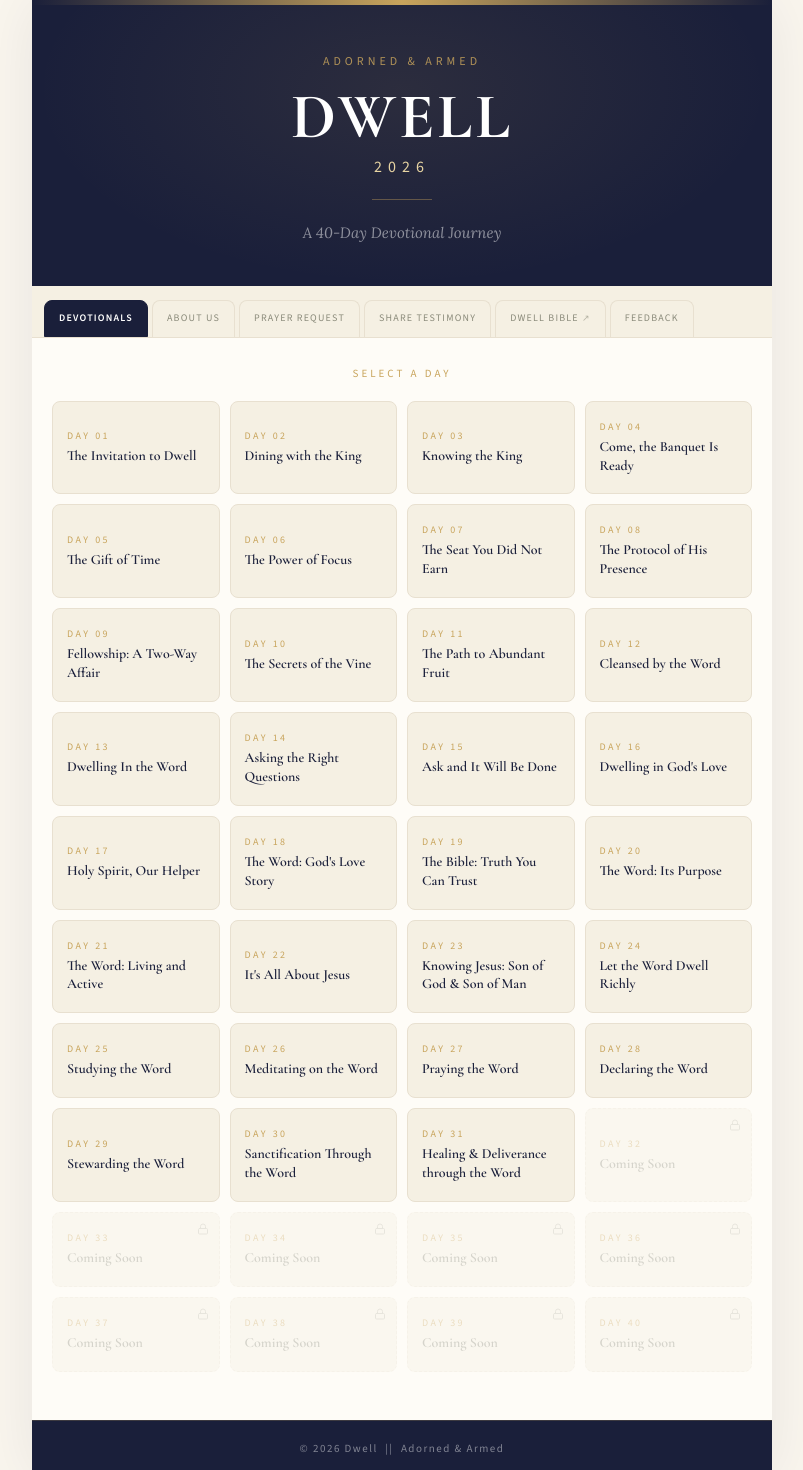
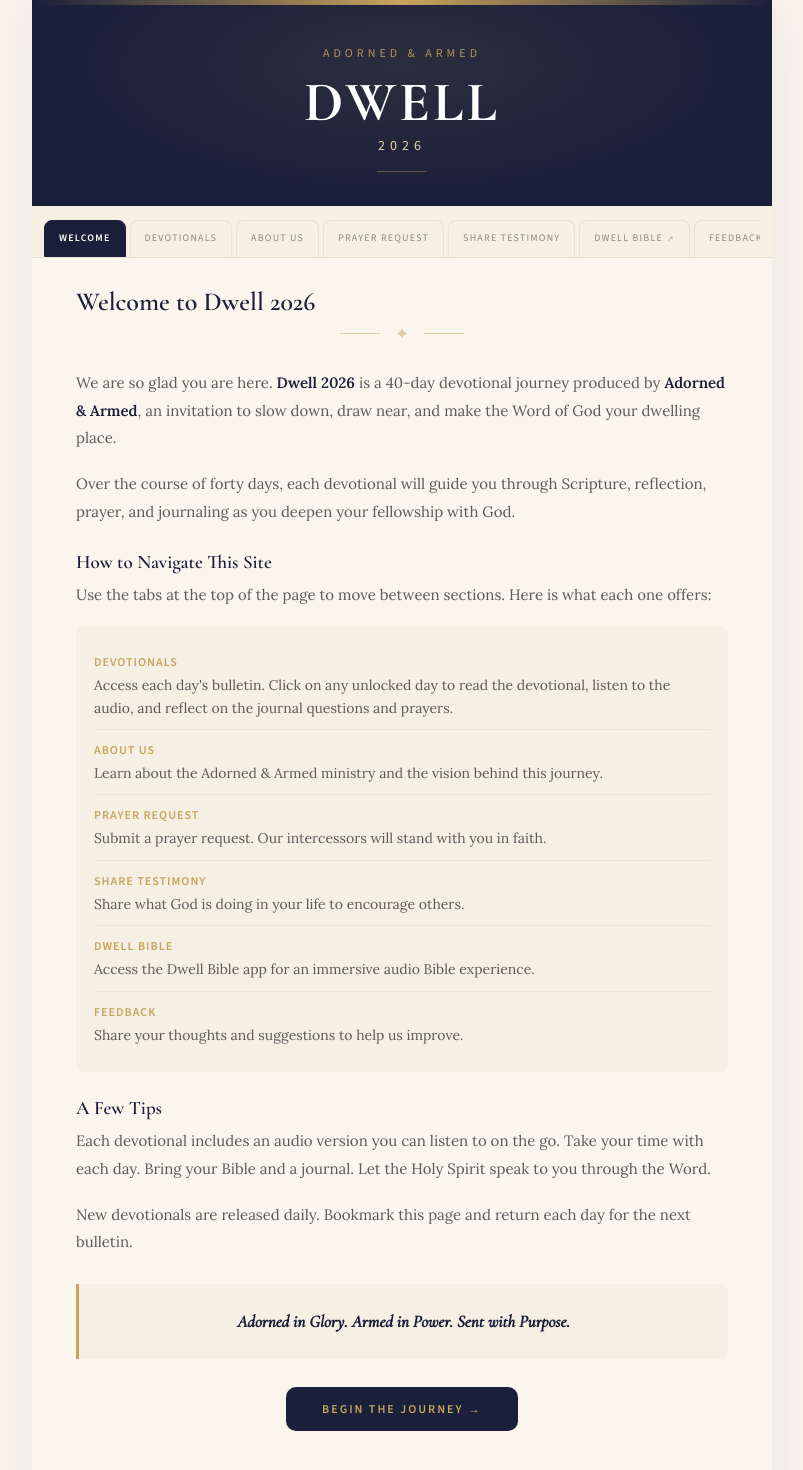
Before and after one commit to Norgeek/dwell-2026, a React (Vite) app: page / in a window 1280 px wide. Shown: the top 1470 px of the page, without its empty margins (238-1041 px from the left). Built offline with nearby package versions, Linux system fonts and the light colour scheme.

Commit message:
Add files via upload

```diff
--- a/src/App.jsx
+++ b/src/App.jsx
@@ -1993,36 +1993,89 @@ function FeedbackForm() {
 // ══════════════════════════════════════════════════════════
 // LANDING PAGE
 // ══════════════════════════════════════════════════════════
-function Landing({ onDay }) {
-  const [tab, setTab] = useState("days");
-  const [hov, setHov] = useState(null);
+
+// ── SHARED HERO + TABS ──
+function HeroAndTabs({ tab, setTab }) {
   const tabs = [
-    { id: "days", l: "Devotionals" }, { id: "about", l: "About Us" },
+    { id: "welcome", l: "Welcome" }, { id: "days", l: "Devotionals" }, { id: "about", l: "About Us" },
     { id: "prayer", l: "Prayer Request" }, { id: "testimony", l: "Share Testimony" },
     { id: "dwell", l: "Dwell Bible" }, { id: "feedback", l: "Feedback" },
   ];
+  return <>
+    <Bar />
+    <div style={{ background: C.navy, padding: "40px 24px 34px", textAlign: "center", position: "relative", overflow: "hidden" }}>
+      <div style={{ position: "absolute", inset: 0, background: "radial-gradient(ellipse at 50% 30%, rgba(200,164,92,0.1) 0%, transparent 70%)", pointerEvents: "none" }} />
+      <div style={{ ...ff("s", 300, 12), letterSpacing: 4, textTransform: "uppercase", color: C.gold, marginBottom: 12, position: "relative", opacity: 0.85 }}>{S.name}</div>
+      <h1 style={{ ...ff("d", 700, "clamp(36px,7vw,56px)"), lineHeight: 1.05, color: "#fff", marginBottom: 4, position: "relative", letterSpacing: 3, textTransform: "uppercase", cursor: "pointer" }} onClick={() => setTab("welcome")}>{S.theme}</h1>
+      <div style={{ ...ff("s", 400, 14), letterSpacing: 5, textTransform: "uppercase", color: C.softGold, marginBottom: 16, position: "relative" }}>{S.year}</div>
+      <div style={{ width: 50, height: 1, background: C.gold, margin: "0 auto", opacity: 0.4, position: "relative" }} />
+    </div>
+    <div style={{ background: C.cream, padding: "14px 12px 0", borderBottom: "1px solid " + C.border, position: "sticky", top: 0, zIndex: 10 }}>
+      <div style={{ display: "flex", gap: 4, overflowX: "auto" }}>
+        {tabs.map(t => <button key={t.id} onClick={() => { if (t.id === "dwell") { window.open("https://get.dwellbible.com/aa/?utm_campaign=partnerships&utm_content=&utm_medium=podcast&utm_source=adorned_and_armed&utm_term=", "_blank"); return; } setTab(t.id); }} style={{ flex: "0 0 auto", padding: "10px 14px 12px", background: tab === t.id ? C.navy : "transparent", border: tab === t.id ? "1px solid " + C.navy : "1px solid " + C.border, borderBottom: tab === t.id ? "1px solid " + C.navy : "none", borderRadius: "8px 8px 0 0", cursor: "pointer", ...ff("s", tab === t.id ? 600 : 400, 10), letterSpacing: 1.2, textTransform: "uppercase", color: tab === t.id ? "#fff" : C.muted, transition: "all 0.2s", whiteSpace: "nowrap" }}>{t.id === "dwell" ? <>{t.l} <span style={{ fontSize: 9, verticalAlign: "middle", opacity: 0.6 }}>&#8599;</span></> : t.l}</button>)}
+      </div>
+    </div>
+  </>;
+}
+
+// ── DAY NAVIGATION BAR ──
+function DayNav({ d, onBack, onNav }) {
+  const prev = DAYS.slice().reverse().find(x => x.day < d.day);
+  const next = DAYS.find(x => x.day > d.day);
+  const nb = { background: "none", border: "none", cursor: "pointer", ...ff("s", 400, 13), letterSpacing: 1, textTransform: "uppercase", color: C.gold };
+  return <div style={{ padding: "14px 28px", display: "flex", justifyContent: "space-between", alignItems: "center", background: C.cream, borderTop: "1px solid " + C.border, borderBottom: "1px solid " + C.border }}>
+    {prev ? <button onClick={() => onNav(prev.day)} style={nb}>&larr; Day {String(prev.day).padStart(2, "0")}</button> : <div />}
+    <button onClick={onBack} style={nb}>All Days</button>
+    {next ? <button onClick={() => onNav(next.day)} style={nb}>Day {String(next.day).padStart(2, "0")} &rarr;</button> : <div />}
+  </div>;
+}
+
+// ── WELCOME PAGE ──
+function WelcomePage({ onStart }) {
+  const p = { ...ff("b", 400, 15), lineHeight: 1.85, color: C.sec, marginBottom: 18 };
+  const h3 = { ...ff("d", 600, 19), color: C.navy, marginBottom: 8, marginTop: 24 };
+  return <div style={{ padding: "28px 24px 40px" }}>
+    <div style={{ ...ff("d", 600, 26), color: C.navy, marginBottom: 6 }}>Welcome to {S.theme} {S.year}</div>
+    <Orn s={{ marginBottom: 24 }} />
+    <p style={p}>We are so glad you are here. <strong style={{ color: C.navy }}>{S.theme} {S.year}</strong> is a 40-day devotional journey produced by <strong style={{ color: C.navy }}>{S.name}</strong>, an invitation to slow down, draw near, and make the Word of God your dwelling place.</p>
+    <p style={p}>Over the course of forty days, each devotional will guide you through Scripture, reflection, prayer, and journaling as you deepen your fellowship with God.</p>
+    <div style={h3}>How to Navigate This Site</div>
+    <p style={p}>Use the tabs at the top of the page to move between sections. Here is what each one offers:</p>
+    <div style={{ padding: "16px 18px", background: C.cream, borderRadius: 8, marginBottom: 16 }}>
+      {[
+        { t: "Devotionals", d: "Access each day's bulletin. Click on any unlocked day to read the devotional, listen to the audio, and reflect on the journal questions and prayers." },
+        { t: "About Us", d: "Learn about the Adorned & Armed ministry and the vision behind this journey." },
+        { t: "Prayer Request", d: "Submit a prayer request. Our intercessors will stand with you in faith." },
+        { t: "Share Testimony", d: "Share what God is doing in your life to encourage others." },
+        { t: "Dwell Bible", d: "Access the Dwell Bible app for an immersive audio Bible experience." },
+        { t: "Feedback", d: "Share your thoughts and suggestions to help us improve." },
+      ].map((item, i) => <div key={i} style={{ padding: "10px 0", borderBottom: i < 5 ? "1px solid rgba(200,164,92,0.15)" : "none" }}>
+        <span style={{ ...ff("s", 600, 12), color: C.gold, textTransform: "uppercase", letterSpacing: 1 }}>{item.t}</span>
+        <div style={{ ...ff("b", 400, 14), color: C.sec, marginTop: 4, lineHeight: 1.6 }}>{item.d}</div>
+      </div>)}
+    </div>
+    <div style={h3}>A Few Tips</div>
+    <p style={p}>Each devotional includes an audio version you can listen to on the go. Take your time with each day. Bring your Bible and a journal. Let the Holy Spirit speak to you through the Word.</p>
+    <p style={p}>New devotionals are released daily. Bookmark this page and return each day for the next bulletin.</p>
+    <div style={{ margin: "28px 0", padding: "24px 20px", background: C.cream, borderLeft: "3px solid " + C.gold, borderRadius: "0 8px 8px 0", textAlign: "center" }}>
+      <div style={{ ...ff("d", 600, 17), fontStyle: "italic", lineHeight: 1.6, color: C.navy }}>Adorned in Glory. Armed in Power. Sent with Purpose.</div>
+    </div>
+    <div style={{ textAlign: "center", marginTop: 28 }}>
+      <button onClick={onStart} style={{ padding: "14px 36px", background: C.navy, color: C.gold, border: "none", borderRadius: 10, ...ff("s", 700, 12), letterSpacing: 2, textTransform: "uppercase", cursor: "pointer" }}>Begin the Journey &rarr;</button>
+    </div>
+  </div>;
+}
+
+// ── LANDING CONTENT ──
+function LandingContent({ tab, setTab, onDay }) {
+  const [hov, setHov] = useState(null);
   const h2 = { ...ff("d", 600, 24), color: C.navy, marginBottom: 6 };
   const p = { ...ff("b", 400, 15), lineHeight: 1.85, color: C.sec, marginBottom: 20 };
   const h3 = { ...ff("d", 600, 20), color: C.navy, marginBottom: 8, marginTop: 28 };
 
-  return <div style={{ background: C.white, minHeight: "100vh" }}>
-    <Bar />
-    <div style={{ background: C.navy, padding: "48px 24px 40px", textAlign: "center", position: "relative", overflow: "hidden" }}>
-      <div style={{ position: "absolute", inset: 0, background: "radial-gradient(ellipse at 50% 30%, rgba(200,164,92,0.1) 0%, transparent 70%)", pointerEvents: "none" }} />
-      <div style={{ ...ff("s", 300, 12), letterSpacing: 4, textTransform: "uppercase", color: C.gold, marginBottom: 14, position: "relative", opacity: 0.85 }}>{S.name}</div>
-      <h1 style={{ ...ff("d", 700, "clamp(42px,8vw,64px)"), lineHeight: 1.05, color: "#fff", marginBottom: 6, position: "relative", letterSpacing: 3, textTransform: "uppercase" }}>{S.theme}</h1>
-      <div style={{ ...ff("s", 400, 16), letterSpacing: 6, textTransform: "uppercase", color: C.softGold, marginBottom: 22, position: "relative" }}>{S.year}</div>
-      <div style={{ width: 60, height: 1, background: C.gold, margin: "0 auto 20px", opacity: 0.4, position: "relative" }} />
-      <p style={{ ...ff("b", 400, 15), fontStyle: "italic", lineHeight: 1.7, color: "rgba(255,255,255,0.50)", maxWidth: 480, margin: "0 auto", position: "relative" }}>A 40-Day Devotional Journey</p>
-    </div>
-
-    <div style={{ background: C.cream, padding: "14px 12px 0", borderBottom: "1px solid " + C.border }}>
-      <div style={{ display: "flex", gap: 4, overflowX: "auto" }}>
-        {tabs.map(t => <button key={t.id} onClick={() => { if (t.id === "dwell") { window.open("https://get.dwellbible.com/aa/?utm_campaign=partnerships&utm_content=&utm_medium=podcast&utm_source=adorned_and_armed&utm_term=", "_blank"); return; } setTab(t.id); }} style={{ flex: "0 0 auto", padding: "10px 14px 12px", background: tab === t.id ? C.navy : "transparent", border: tab === t.id ? "1px solid " + C.navy : "1px solid " + C.border, borderBottom: tab === t.id ? "1px solid " + C.navy : "none", borderRadius: "8px 8px 0 0", cursor: "pointer", ...ff("s", tab === t.id ? 600 : 400, 10), letterSpacing: 1.2, textTransform: "uppercase", color: tab === t.id ? "#fff" : C.muted, transition: "all 0.2s", whiteSpace: "nowrap" }}>{t.id === "dwell" ? <>{t.l} <span style={{ fontSize: 9, verticalAlign: "middle", opacity: 0.6 }}>&#8599;</span></> : t.l}</button>)}
-      </div>
-    </div>
-
-    <div style={{ padding: "0 20px 48px", maxWidth: 760, margin: "0 auto" }}>
+  return <div style={{ padding: "0 20px 48px", maxWidth: 760, margin: "0 auto" }}>
+    {tab === "welcome" && <WelcomePage onStart={() => setTab("days")} />}
+
     {tab === "days" && <><div style={{ ...ff("s", 500, 11), letterSpacing: 3, textTransform: "uppercase", color: C.gold, margin: "28px 0 20px", textAlign: "center" }}>Select a Day</div>
       <div style={{ display: "grid", gridTemplateColumns: "repeat(auto-fill, minmax(150px, 1fr))", gap: 10 }}>
         {ALL.map(d => { const ih = hov === d.day && d.pub; return <button key={d.day} onClick={() => d.pub && onDay(d.day)} onMouseEnter={() => setHov(d.day)} onMouseLeave={() => setHov(null)} style={{ display: "block", width: "100%", padding: "18px 14px", textAlign: "left", background: ih ? C.navy : C.cream, border: "1px " + (d.pub ? "solid" : "dashed") + " " + (ih ? C.navy : C.border), borderRadius: 8, cursor: d.pub ? "pointer" : "default", opacity: d.pub ? 1 : 0.35, transform: ih ? "translateY(-2px)" : "none", boxShadow: ih ? "0 8px 24px rgba(26,31,58,0.15)" : "none", transition: "all 0.25s", position: "relative" }}>
@@ -2056,11 +2109,9 @@ function Landing({ onDay }) {
 
     {tab === "feedback" && <div style={{ padding: "28px 8px 0" }}>
       <div style={h2}>Share Your Feedback</div><Orn s={{ marginBottom: 24 }} />
-        <p style={p}>Help us grow. Your honest feedback shapes how we serve this community. Whether it is about the devotional content, the website experience, or ideas for the future, we want to hear from you.</p>
+      <p style={p}>Your feedback helps us serve you better. Whether it is about the devotionals, the app, or anything else, we value your thoughts and suggestions.</p>
       <FeedbackForm />
     </div>}
-    </div>
-    <Ft /><Bar h={4} />
   </div>;
 }
 
@@ -2068,13 +2119,10 @@ function Landing({ onDay }) {
 function DayPg({ d, onBack, onNav }) {
   const ref = useRef(null);
   useEffect(() => { ref.current?.scrollIntoView({ behavior: "smooth" }); }, [d.day]);
-  const prev = DAYS.slice().reverse().find(x => x.day < d.day);
-  const next = DAYS.find(x => x.day > d.day);
   const ps = { ...ff("b", 400, 16), lineHeight: 1.85, color: C.text, marginBottom: 22, textAlign: "justify", hyphens: "auto" };
-  const nb = { background: "none", border: "none", cursor: "pointer", ...ff("s", 400, 13), letterSpacing: 1, textTransform: "uppercase", color: C.gold };
-
-  return <div ref={ref} style={{ background: C.white, minHeight: "100vh" }}>
-    <Bar /><Hd />
+
+  return <div ref={ref}>
+    <DayNav d={d} onBack={onBack} onNav={onNav} />
     <div style={{ padding: "44px 28px 36px", textAlign: "center", background: "linear-gradient(180deg, " + C.white + " 0%, " + C.cream + " 100%)", borderBottom: "1px solid " + C.border }}>
       <div style={{ ...ff("s", 500, 12), letterSpacing: 3.5, textTransform: "uppercase", color: C.gold, marginBottom: 12 }}>Day {String(d.day).padStart(2, "0")}</div>
       <h1 style={{ ...ff("d", 700, "clamp(28px,5vw,40px)"), lineHeight: 1.2, color: C.navy, marginBottom: 20 }}>{d.title}</h1><Orn />
@@ -2122,25 +2170,32 @@ function DayPg({ d, onBack, onNav }) {
       </div>
     </div>}
     <Share day={d.day} title={d.title} />
-    <div style={{ padding: "18px 28px", display: "flex", justifyContent: "space-between", alignItems: "center", background: C.cream, borderTop: "1px solid " + C.border }}>
-      {prev ? <button onClick={() => onNav(prev.day)} style={nb}>&larr; Day {String(prev.day).padStart(2, "0")}</button> : <div />}
-      <button onClick={onBack} style={nb}>All Days</button>
-      {next ? <button onClick={() => onNav(next.day)} style={nb}>Day {String(next.day).padStart(2, "0")} &rarr;</button> : <div />}
-    </div>
-    <div style={{ padding: "24px 28px", textAlign: "center", background: C.white, borderTop: "1px solid " + C.border }}>
-      <div style={{ ...ff("s", 300, 12), letterSpacing: 1, color: C.muted }}>A 40-Day Journey into God's Presence</div>
-      <div style={{ ...ff("d", 600, 14), color: C.navy, marginTop: 6 }}>{S.theme} {S.year} &middot; {S.name}</div>
-    </div>
+    <DayNav d={d} onBack={onBack} onNav={onNav} />
     <Ft /><Bar h={4} />
   </div>;
 }
 
 // ── APP ──
 export default function App() {
-  const [pg, setPg] = useState("land");
+  const [tab, setTab] = useState("welcome");
   const [sel, setSel] = useState(null);
   const dd = sel ? DAYS.find(d => d.day === sel) : null;
   const w = { maxWidth: 740, margin: "0 auto", boxShadow: "0 0 60px rgba(26,31,58,0.08)" };
-  if (pg === "day" && dd) return <div style={w}><DayPg d={dd} onBack={() => { setPg("land"); setSel(null); }} onNav={d => setSel(d)} /><Analytics /></div>;
-  return <div style={w}><Landing onDay={d => { setSel(d); setPg("day"); }} /><Analytics /></div>;
+
+  const changeTab = (t) => { setSel(null); setTab(t); window.scrollTo(0, 0); };
+  const goToDay = (day) => { setSel(day); setTab("day"); window.scrollTo(0, 0); };
+  const backToLanding = () => { setSel(null); setTab("days"); window.scrollTo(0, 0); };
+
+  return <div style={w}>
+    <HeroAndTabs tab={tab} setTab={changeTab} />
+    {tab === "day" && dd ? (
+      <DayPg d={dd} onBack={backToLanding} onNav={goToDay} />
+    ) : (
+      <>
+        <LandingContent tab={tab} setTab={setTab} onDay={goToDay} />
+        <Ft /><Bar h={4} />
+      </>
+    )}
+    <Analytics />
+  </div>;
 }
```
Lines whose indentation alone changed are shown as unchanged.
